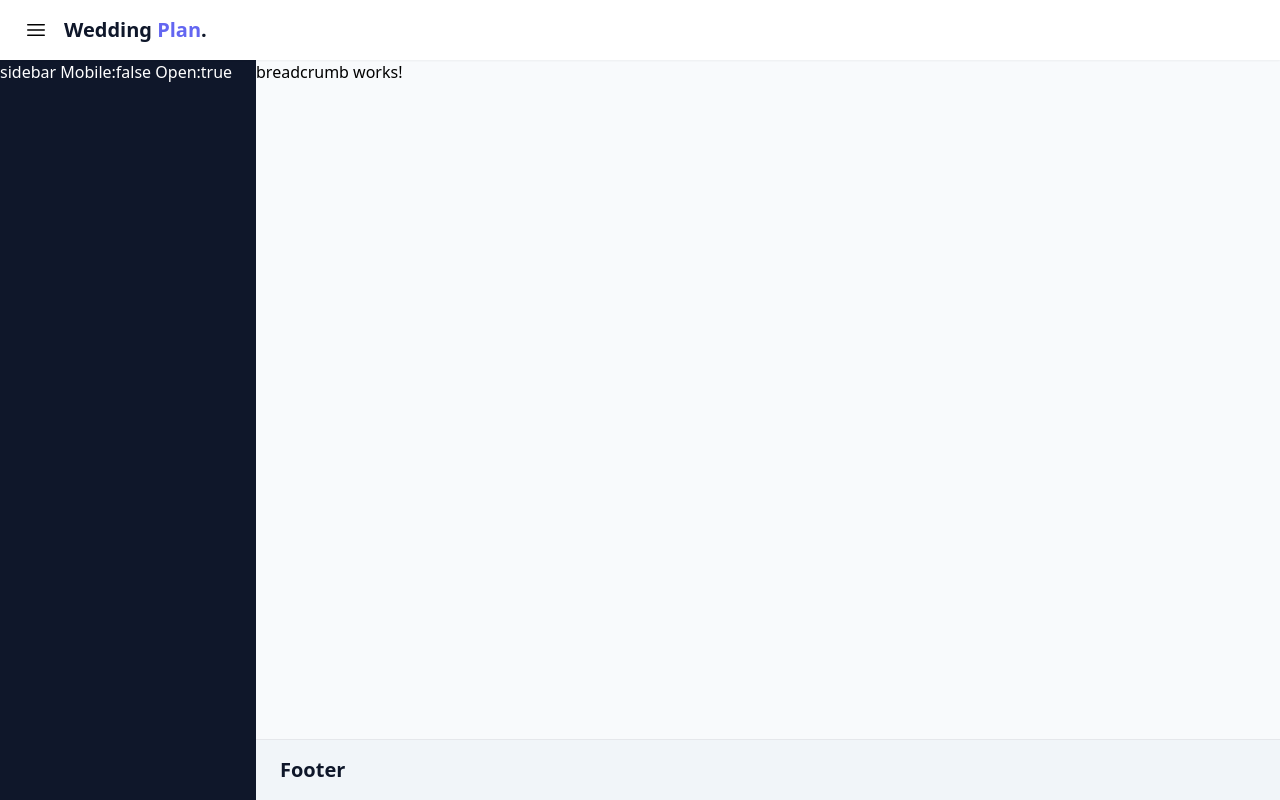
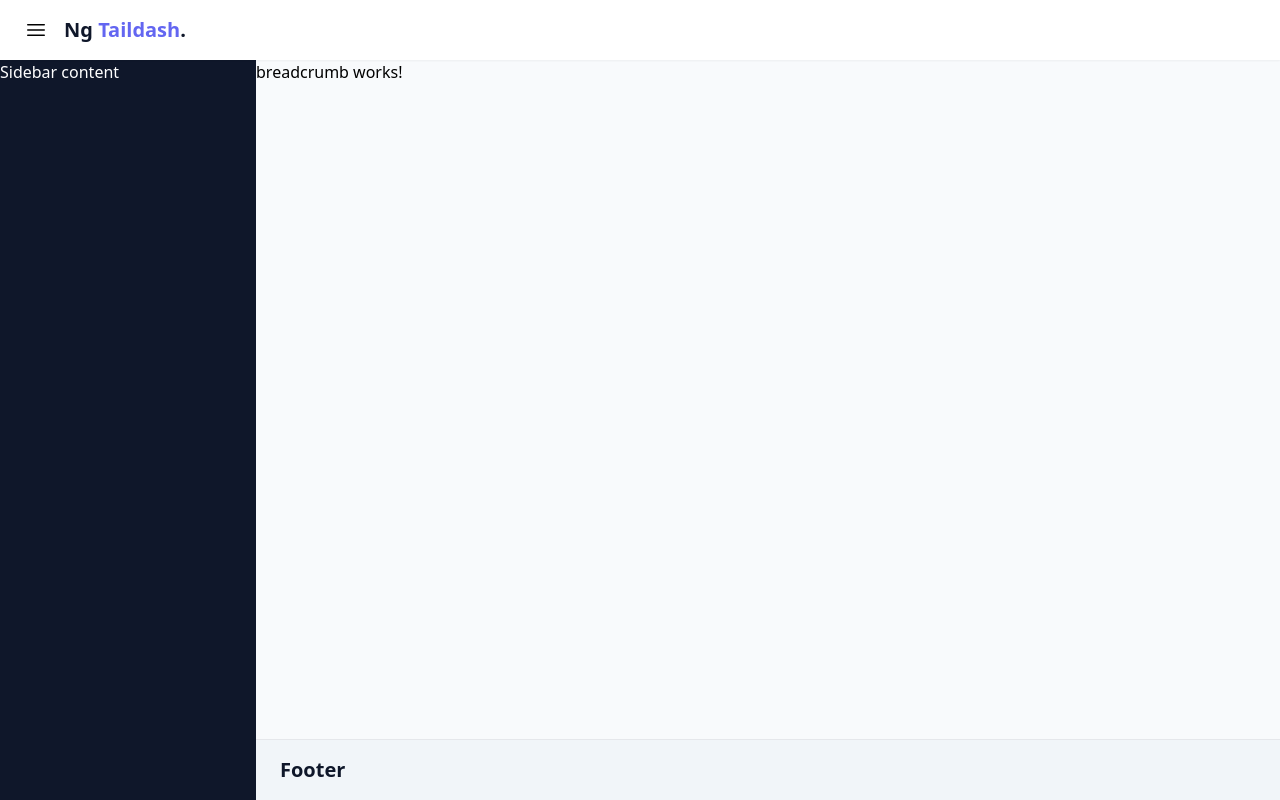
Before and after one commit to atheodosiou/ng-taildash, an Angular app: page / in a window 1280 px wide. Built offline with nearby package versions, Linux system fonts and the light colour scheme.

Commit message:
Sidebar and topbar changes

```diff
--- a/src/app/core/layout/sidebar/sidebar.component.html
+++ b/src/app/core/layout/sidebar/sidebar.component.html
@@ -5,9 +5,7 @@
   }" class="bg-slate-900 text-white h-full flex flex-col  transition-width duration-100 ease-in-out">
     @if (open) {
     <ng-container>
-        sidebar
-        Mobile:{{isMobile}}
-        Open:{{open}}
+       Sidebar content
     </ng-container>
     }
 </div>
--- a/src/app/core/layout/sidebar/sidebar.component.ts
+++ b/src/app/core/layout/sidebar/sidebar.component.ts
@@ -27,9 +27,7 @@ export class SidebarComponent implements OnInit {
       Breakpoints.Small,
     ])
       .pipe(debounceTime(200))
-      .subscribe(state => {
-        this.checkIfMobile();
-      });
+      .subscribe(state => this.checkIfMobile());
   }
 
   ngOnDestroy() {
--- a/src/app/core/layout/topbar/topbar.component.html
+++ b/src/app/core/layout/topbar/topbar.component.html
@@ -6,6 +6,6 @@
         <path stroke-linecap="round" stroke-linejoin="round" d="M3.75 6.75h16.5M3.75 12h16.5m-16.5 5.25h16.5" />
       </svg>
     </button>
-    <h1 class="text-slate-900 font-bold text-xl">Wedding <span class="text-indigo-500">Plan</span>.</h1>
+    <h1 class="text-slate-900 font-bold text-xl">Ng <span class="text-indigo-500">Taildash</span>.</h1>
   </div>
 </div>
```
